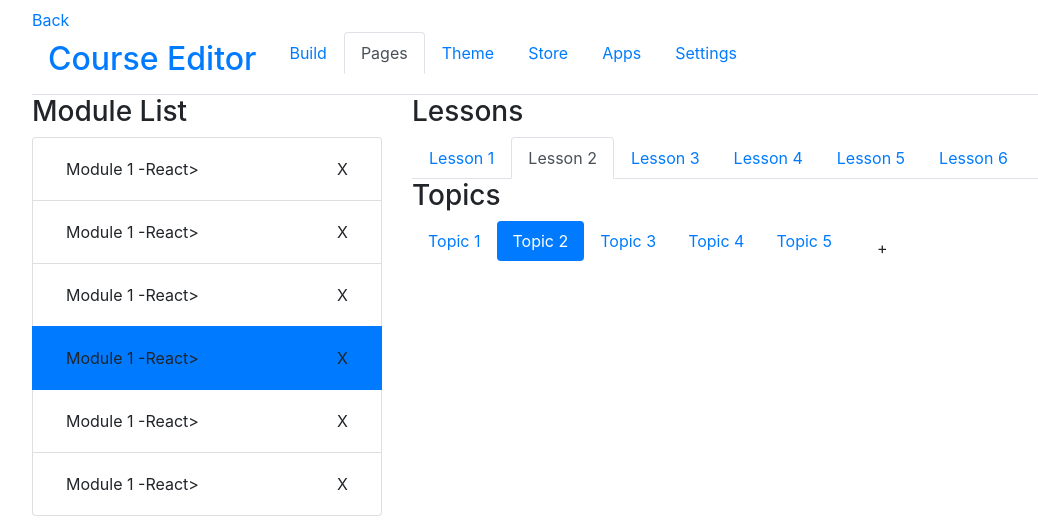
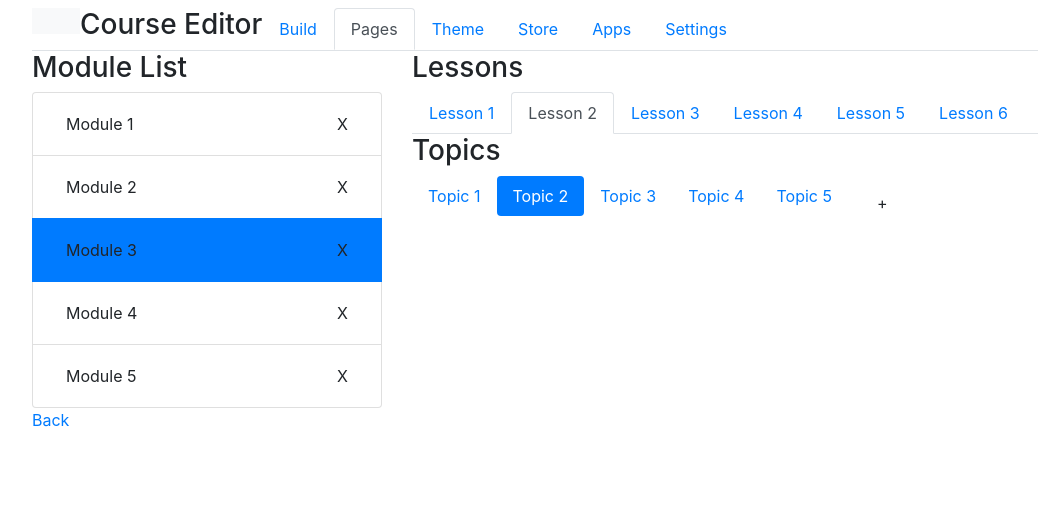
Before and after one commit to anuk1998/cs4550-summer12020-anuk1998-client-react, a React (Create React App) app: page /editor in a window 1280 px wide. Shown: the top 528 px of the page, without its empty margins (53-1091 px from the left). Built offline with nearby package versions, Linux system fonts and the light colour scheme.

Commit message:
added nav toggle

```diff
--- a/package.json
+++ b/package.json
@@ -17,7 +17,7 @@
     "react-scripts": "3.4.1"
   },
   "scripts": {
-    "start": "react-scripts start App.js",
+    "start": "react-scripts start",
     "build": "react-scripts build",
     "test": "react-scripts test",
     "eject": "react-scripts eject"
--- a/src/components/CourseEditor.js
+++ b/src/components/CourseEditor.js
@@ -8,15 +8,22 @@ import {Link} from "react-router-dom";
 const CourseEditor = () => {
     return (
         <div>
-            <Link
-                to="/table/courses">Back</Link>
+
 
             <div>
+
                 <ul className="nav nav-tabs">
                     <li>
-                        <a className="navbar navbar-light "><h2>Course Editor</h2>
-                        </a>
+                        <nav className="navbar navbar-expand-lg navbar-light bg-light">
+                            <a className="navbar-brand" href="#"></a>
+                            <button className="navbar-toggler" type="button" data-toggle="collapse"
+                                    data-target="#navbarNav" aria-controls="navbarNav" aria-expanded="false"
+                                    aria-label="Toggle navigation">
+                                <span className="navbar-toggler-icon"></span>
+                            </button></nav>
+
                     </li>
+                    <li><h3>Course Editor</h3></li>
                     <li className="nav-item">
                         <a className="nav-link">Build</a>
                     </li>
@@ -31,6 +38,7 @@ const CourseEditor = () => {
                     <li className="nav-item">
                         <a className="nav-link">Settings</a>
                     </li>
+
                 </ul>
             </div>
 
@@ -38,12 +46,15 @@ const CourseEditor = () => {
             <div className="row">
                 <div className="col-4">
                     <ModuleListComponent/>
+                    <Link
+                        to="/table/courses">Back</Link>
                 </div>
                 <div className="col-8">
 
 
                     <LessonTabsComponent/>
                     <TopicPillsComponent/>
+
                 </div>
             </div>
         </div>
--- a/src/components/ModuleListComponent.js
+++ b/src/components/ModuleListComponent.js
@@ -1,13 +1,15 @@
 import React from "react"
+
 
 const ModuleListComponent = () =>
     <div>
         <h3>Module List</h3>
         <ul className="list-group wbdv-module-list">
+
             <li className="list-group-item  module-x ">
                 <button
-                    className="btn btn-white"> Module
-                    1 -React>
+                    className="btn btn-white"> Module 1
+
                 </button>
                 <button
                     className="btn btn-white float-right wbdv-module-item-delete-btn"
@@ -17,19 +19,8 @@ const ModuleListComponent = () =>
             </li>
             <li className="list-group-item  module-x ">
                 <button
-                    className="btn btn-white"> Module
-                    1 -React>
-                </button>
-                <button
-                    className="btn btn-white float-right wbdv-module-item-delete-btn"
-                    type="submit">
-                    X
-                </button>
-            </li>
-            <li className="list-group-item  module-x ">
-                <button
-                    className="btn btn-white"> Module
-                    1 -React>
+                    className="btn btn-white"> Module 2
+
                 </button>
                 <button
                     className="btn btn-white float-right"
@@ -41,7 +32,7 @@ const ModuleListComponent = () =>
             <li className="list-group-item active module-x ">
                 <button
                     className="btn btn-white"> Module
-                    1 -React>
+                  3
                 </button>
                 <button
                     className="btn btn-white float-right wbdv-module-item-delete-btn"
@@ -52,7 +43,7 @@ const ModuleListComponent = () =>
             <li className="list-group-item  module-x ">
                 <button
                     className="btn btn-white"> Module
-                    1 -React>
+                 4
                 </button>
                 <button
                     className="btn btn-white float-right wbdv-module-item-delete-btn"
@@ -63,7 +54,7 @@ const ModuleListComponent = () =>
             <li className="list-group-item module-x ">
                 <button
                     className="btn btn-white"> Module
-                    1 -React>
+                 5
                 </button>
                 <button
                     className="btn btn-white float-right wbdv-module-item-delete-btn"
```
